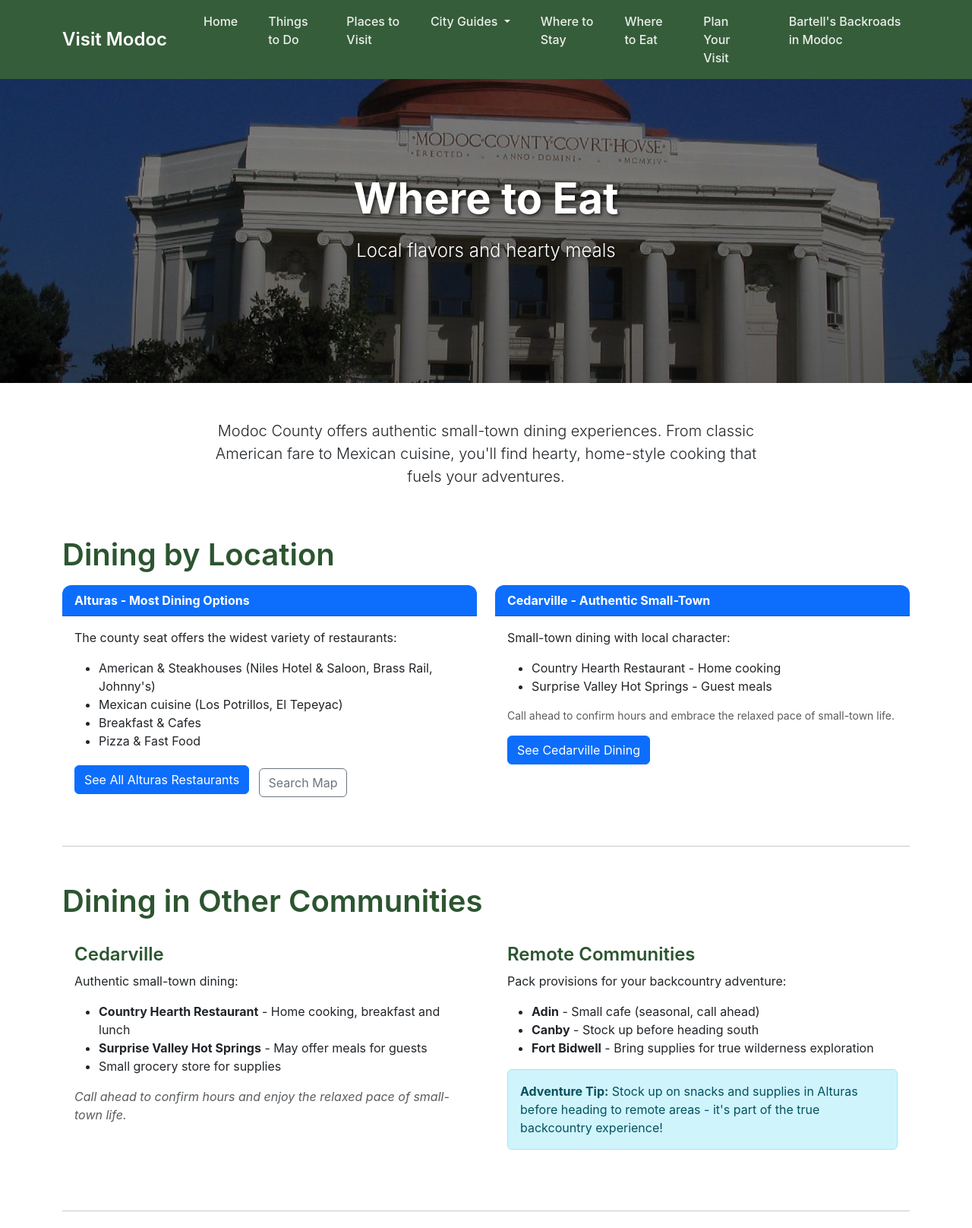
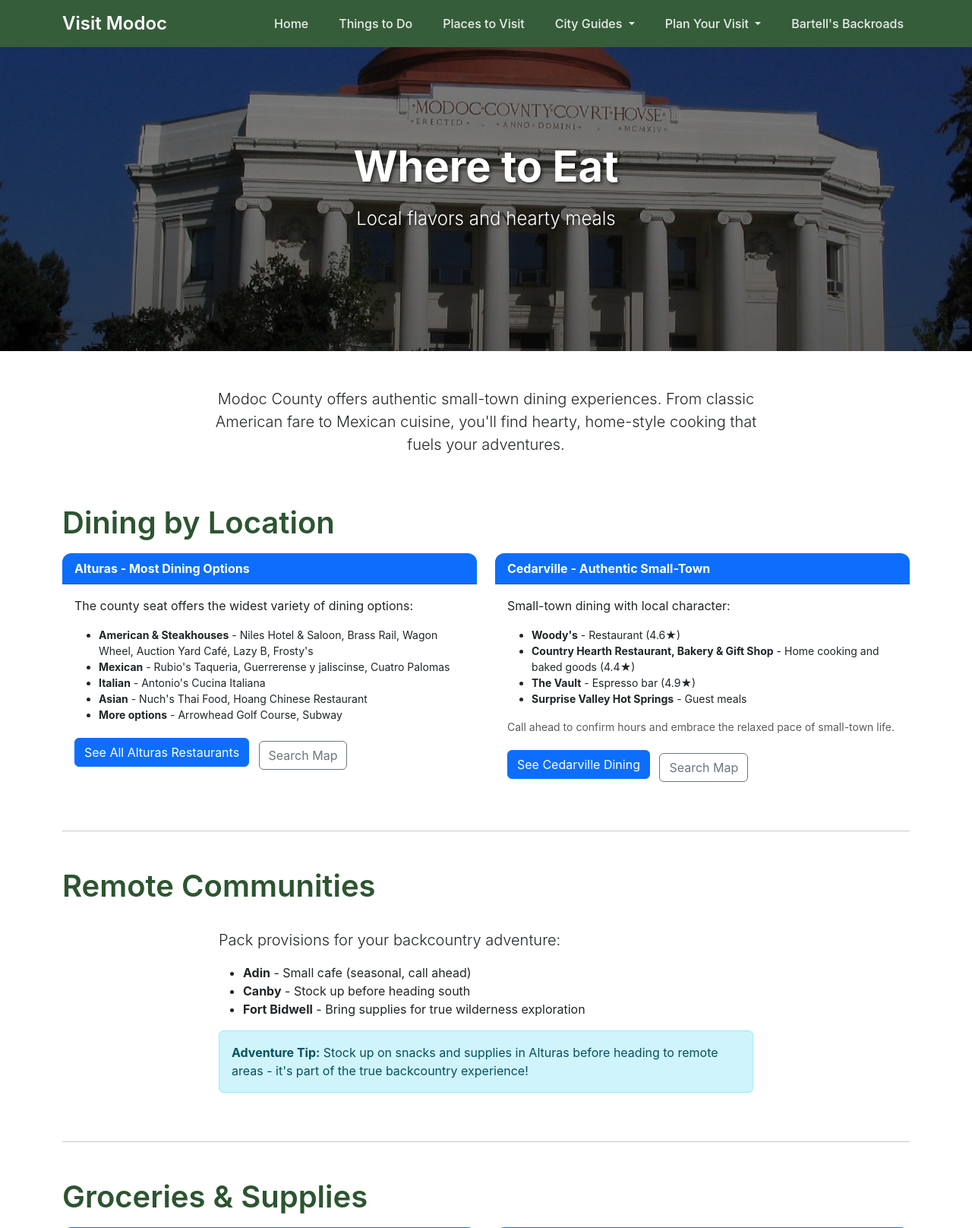
Before and after one commit to cmcguinness/VisitModoc, a Flask app: page /where-to-eat in a window 1280 px wide. Shown: the top 1616 px of the page at 76% size. Run offline with Flask 3, Linux system fonts and the light colour scheme.

Commit message:
Menu improvements

```diff
--- a/templates/base.html
+++ b/templates/base.html
@@ -261,17 +261,18 @@
                             <li><a class="dropdown-item" href="/cedarville">Cedarville</a></li>
                         </ul>
                     </li>
-                    <li class="nav-item">
-                        <a class="nav-link" href="/where-to-stay">Where to Stay</a>
+                    <li class="nav-item dropdown">
+                        <a class="nav-link dropdown-toggle" href="#" role="button" data-bs-toggle="dropdown" aria-expanded="false">
+                            Plan Your Visit
+                        </a>
+                        <ul class="dropdown-menu">
+                            <li><a class="dropdown-item" href="/plan-your-visit">Visitor Information</a></li>
+                            <li><a class="dropdown-item" href="/where-to-stay">Where to Stay</a></li>
+                            <li><a class="dropdown-item" href="/where-to-eat">Where to Eat</a></li>
+                        </ul>
                     </li>
                     <li class="nav-item">
-                        <a class="nav-link" href="/where-to-eat">Where to Eat</a>
-                    </li>
-                    <li class="nav-item">
-                        <a class="nav-link" href="/plan-your-visit">Plan Your Visit</a>
-                    </li>
-                    <li class="nav-item">
-                        <a class="nav-link" href="/bartells-backroads">Bartell's Backroads in Modoc</a>
+                        <a class="nav-link" href="/bartells-backroads">Bartell's Backroads</a>
                     </li>
                 </ul>
             </div>
@@ -294,6 +295,8 @@
                     <ul class="list-unstyled">
                         <li><a href="/things-to-do">Things to Do</a></li>
                         <li><a href="/places-to-visit">Places to Visit</a></li>
+                        <li><a href="/alturas">Alturas City Guide</a></li>
+                        <li><a href="/cedarville">Cedarville City Guide</a></li>
                         <li><a href="/where-to-stay">Where to Stay</a></li>
                         <li><a href="/plan-your-visit">Plan Your Visit</a></li>
                         <li><a href="/bartells-backroads">Bartell's Backroads in Modoc</a></li>
--- a/templates/where-to-eat.html
+++ b/templates/where-to-eat.html
@@ -32,12 +32,13 @@
                             <strong>Alturas - Most Dining Options</strong>
                         </div>
                         <div class="card-body">
-                            <p>The county seat offers the widest variety of restaurants:</p>
-                            <ul class="mb-3">
-                                <li>American & Steakhouses (Niles Hotel & Saloon, Brass Rail, Johnny's)</li>
-                                <li>Mexican cuisine (Los Potrillos, El Tepeyac)</li>
-                                <li>Breakfast & Cafes</li>
-                                <li>Pizza & Fast Food</li>
+                            <p>The county seat offers the widest variety of dining options:</p>
+                            <ul class="mb-3 small">
+                                <li><strong>American & Steakhouses</strong> - Niles Hotel & Saloon, Brass Rail, Wagon Wheel, Auction Yard Café, Lazy B, Frosty's</li>
+                                <li><strong>Mexican</strong> - Rubio's Taqueria, Guerrerense y jaliscinse, Cuatro Palomas</li>
+                                <li><strong>Italian</strong> - Antonio's Cucina Italiana</li>
+                                <li><strong>Asian</strong> - Nuch's Thai Food, Hoang Chinese Restaurant</li>
+                                <li><strong>More options</strong> - Arrowhead Golf Course, Subway</li>
                             </ul>
                             <a href="/alturas#where-to-eat" class="btn btn-primary">See All Alturas Restaurants</a>
                             <a href="https://www.google.com/maps/search/restaurants+in+alturas+ca" target="_blank" class="btn btn-outline-secondary ms-2 mt-2">Search Map</a>
@@ -51,12 +52,15 @@
                         </div>
                         <div class="card-body">
                             <p>Small-town dining with local character:</p>
-                            <ul class="mb-3">
-                                <li>Country Hearth Restaurant - Home cooking</li>
-                                <li>Surprise Valley Hot Springs - Guest meals</li>
+                            <ul class="mb-3 small">
+                                <li><strong>Woody's</strong> - Restaurant (4.6★)</li>
+                                <li><strong>Country Hearth Restaurant, Bakery & Gift Shop</strong> - Home cooking and baked goods (4.4★)</li>
+                                <li><strong>The Vault</strong> - Espresso bar (4.9★)</li>
+                                <li><strong>Surprise Valley Hot Springs</strong> - Guest meals</li>
                             </ul>
                             <p class="text-muted small mb-3">Call ahead to confirm hours and embrace the relaxed pace of small-town life.</p>
                             <a href="/cedarville#where-to-eat" class="btn btn-primary">See Cedarville Dining</a>
+                            <a href="https://www.google.com/maps/search/restaurants+in+cedarville+ca" target="_blank" class="btn btn-outline-secondary ms-2 mt-2">Search Map</a>
                         </div>
                     </div>
                 </div>
@@ -65,36 +69,20 @@
 
         <hr class="my-5">
 
-        <!-- Other Towns -->
+        <!-- Remote Communities -->
         <div class="mb-5">
-            <h2 class="section-title">Dining in Other Communities</h2>
-
-            <div class="row g-4">
-                <div class="col-md-6">
-                    <div class="card h-100">
+            <h2 class="section-title">Remote Communities</h2>
+            <div class="row">
+                <div class="col-lg-8 mx-auto">
+                    <div class="card">
                         <div class="card-body">
-                            <h4 class="card-title">Cedarville</h4>
-                            <p>Authentic small-town dining:</p>
-                            <ul>
-                                <li><strong>Country Hearth Restaurant</strong> - Home cooking, breakfast and lunch</li>
-                                <li><strong>Surprise Valley Hot Springs</strong> - May offer meals for guests</li>
-                                <li>Small grocery store for supplies</li>
-                            </ul>
-                            <p class="text-muted"><em>Call ahead to confirm hours and enjoy the relaxed pace of small-town life.</em></p>
-                        </div>
-                    </div>
-                </div>
-                <div class="col-md-6">
-                    <div class="card h-100">
-                        <div class="card-body">
-                            <h4 class="card-title">Remote Communities</h4>
-                            <p>Pack provisions for your backcountry adventure:</p>
+                            <p class="lead">Pack provisions for your backcountry adventure:</p>
                             <ul>
                                 <li><strong>Adin</strong> - Small cafe (seasonal, call ahead)</li>
                                 <li><strong>Canby</strong> - Stock up before heading south</li>
                                 <li><strong>Fort Bidwell</strong> - Bring supplies for true wilderness exploration</li>
                             </ul>
-                            <div class="alert alert-info mt-3" role="alert">
+                            <div class="alert alert-info mt-3 mb-0" role="alert">
                                 <strong>Adventure Tip:</strong> Stock up on snacks and supplies in Alturas before heading to remote areas - it's part of the true backcountry experience!
                             </div>
                         </div>
```
Also changed, not shown: templates/alturas.html (+38 -40 lines), templates/cedarville.html (+21 -11 lines), templates/where-to-stay.html (+9 -8 lines).
